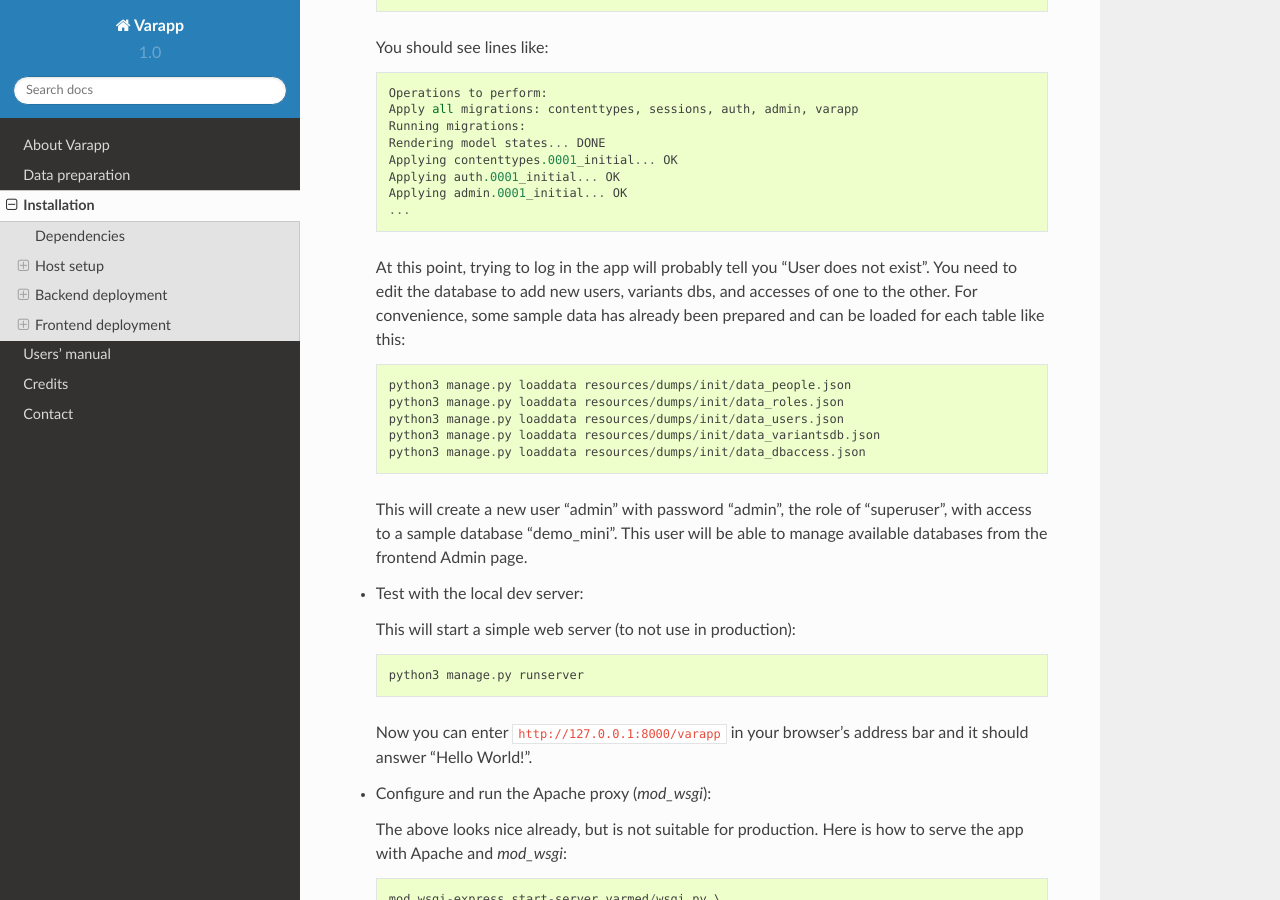
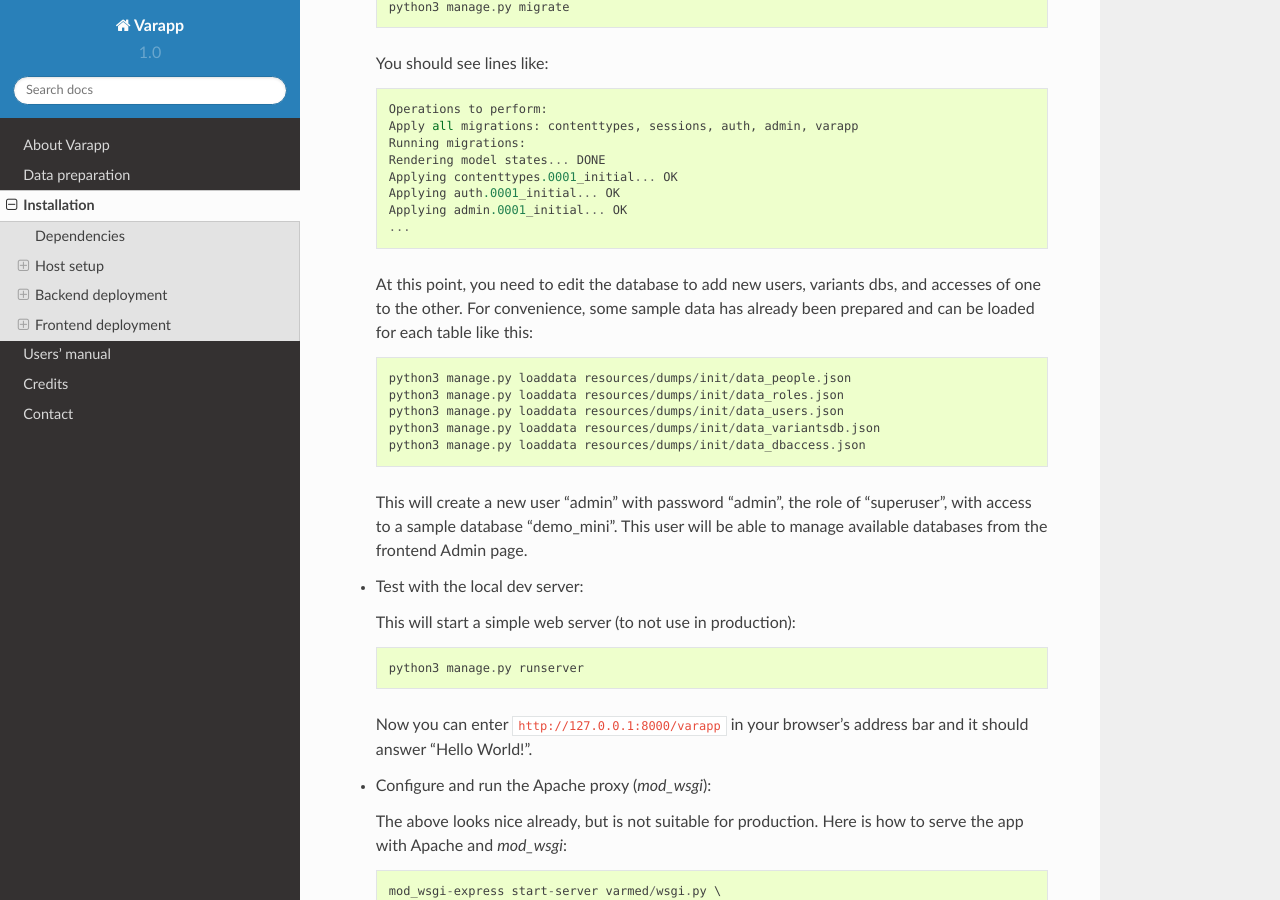
Before and after one commit to varapp/varapp-docs, a Sphinx documentation site: the page built from docs/src/deployment.rst, in a window 1280 px wide and 900 px high, scrolled down 4778 px. Built offline with Sphinx 7.4.7 and the Read the Docs theme 2.0.0, drawn with Linux system fonts in a browser that asks for light colours; some of the changed text lies outside the part shown.

```diff
--- a/docs/src/deployment.rst
+++ b/docs/src/deployment.rst
@@ -164,7 +164,7 @@ Let's suppose that we want to place the source in this folder::
 * Create a Python virtual environment at ``$venv``
   (``$venv`` is a path, e.g. ``venv=~/.virtualenvs/varapp``)::
 
-    venv=~/.virtualenvs/varapp`
+    venv=~/.virtualenvs/varapp
     mkdir -p $venv
     pyvenv $venv
     source $venv/bin/activate
@@ -234,8 +235,7 @@ Let's suppose that we want to place the source in this folder::
     Applying admin.0001_initial... OK
     ...
 
-  At this point, trying to log in the app will probably tell you "User does not exist".
-  You need to edit the database to add new users, variants dbs, and accesses of one to the other.
+  At this point, you need to edit the database to add new users, variants dbs, and accesses of one to the other.
   For convenience, some sample data has already been prepared and can be loaded for each table like this::
 
     python3 manage.py loaddata resources/dumps/init/data_people.json
```
Also changed, not shown: other parts of docs/src/deployment.rst (+5 -4 lines).
